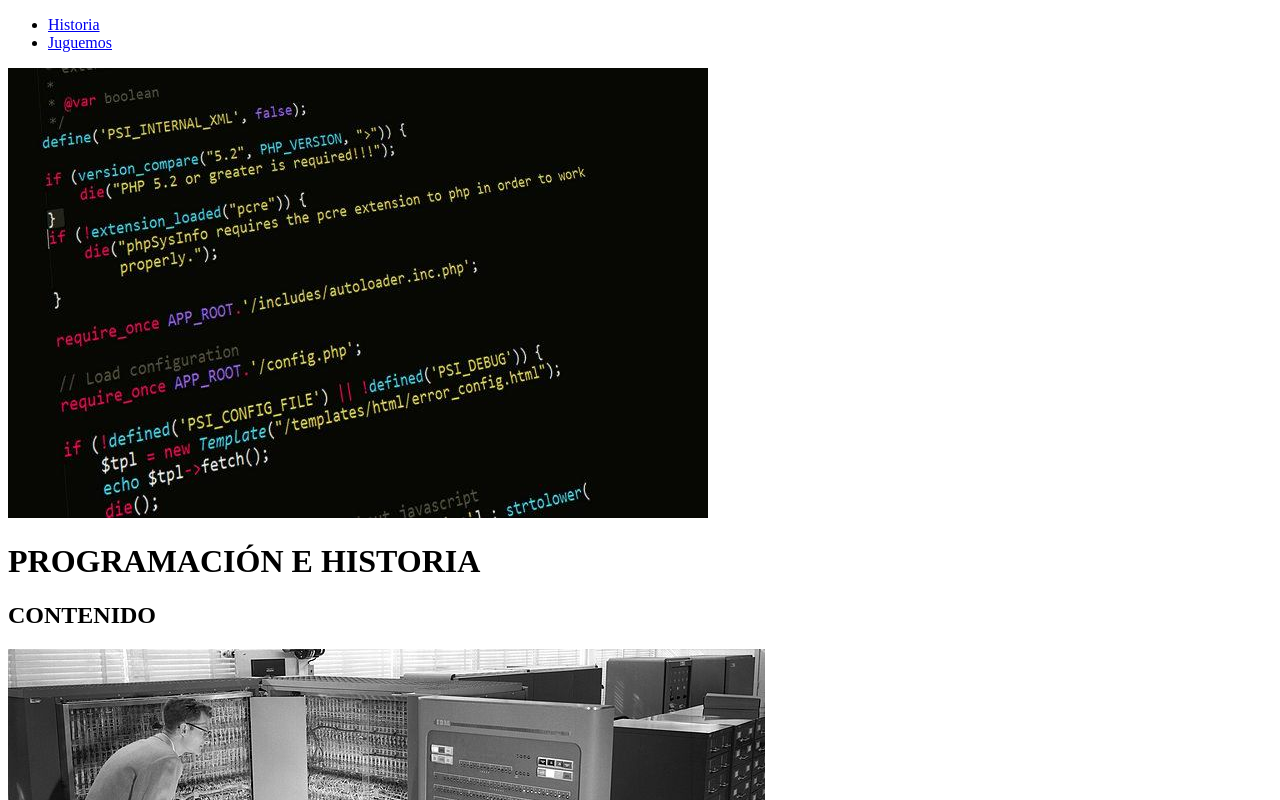
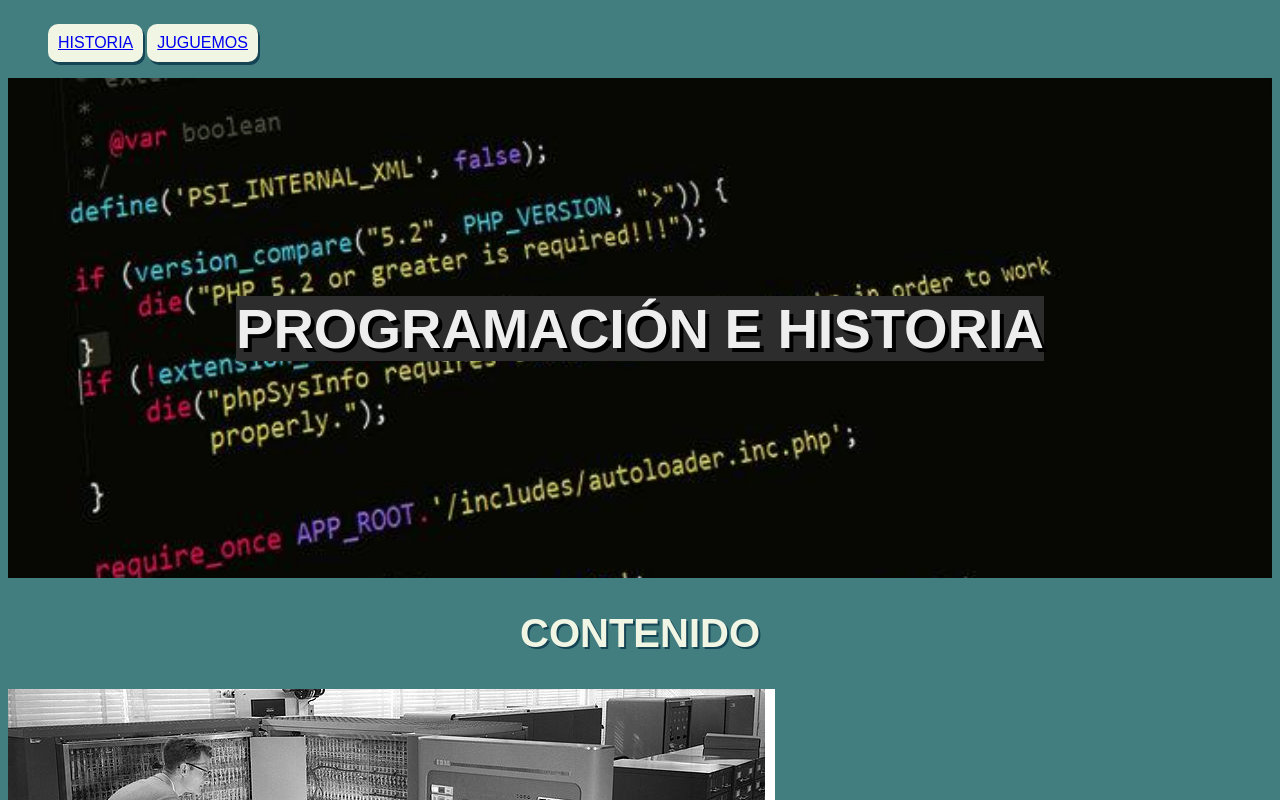
Before and after one commit to mkomanski/KomanskiTrabajoFinal, a plain HTML site: page index.html in a window 1280 px wide. Shown: the top 800 px of the page. Drawn offline with nearby package versions, Linux system fonts and the light colour scheme.

Commit message:
estilos de menu y banner

```diff
--- a/index.html
+++ b/index.html
@@ -13,27 +13,29 @@
 
 
 <body>
-    <header>
-        <!--logo computadora con animación mod2u2
 
+
+    <nav>
+
+         <!--logo computadora con animación mod2u2
         <a href="./index.html"</a>
-
         -->
 
-    </header>
-
-    <nav>
         <ul>  <!--menú: -->
-            <li> <a class="menu" href="./historia.html">Historia</a> </li>
-            <li> <a class="menu" href="./poneraprueba.html">Juguemos</a> </li>
+            <li class="menu"> <a  href="./historia.html">HISTORIA</a> </li>
+            <li class="menu"> <a href="./poneraprueba.html">JUGUEMOS</a> </li>
 
         </ul>
 
     </nav>
 
     <main>
-        <img id="baner_menu" src="./assets/imagenes/codigo.jpeg" alt="imagen código banner menu">
-        <h1>PROGRAMACIÓN E HISTORIA</h1>
+
+
+        <div id="baner_principal">
+            <h1>PROGRAMACIÓN E HISTORIA</h1>
+        </div>
+
 
         <h2>CONTENIDO</h2>
 
--- a/style.css
+++ b/style.css
@@ -1 +1,75 @@
 /* MARCELA SUSANA KOMANSKI - DNI 23771567 */
+
+body {
+    background-color: #427E80;
+}
+
+nav {
+    display: grid;
+    grid-template-columns: repeat(5,1fr);
+}
+
+.menu {
+    display: inline-block;
+    grid-column: 4/5;
+    text-decoration: none;
+    list-style-type: none;
+    font-family: 'Montserrat', sans-serif;
+    box-shadow: 2px 3px #154454;
+    border-radius: 10px;
+    padding: 10px;
+    background-color: #F0F5E4;
+    color: #154454;
+    font-weight: 300;
+    cursor: pointer;
+
+}
+
+#baner_principal {
+    background: url(./assets/imagenes/codigo.jpeg);
+    background-size: cover;
+    background-repeat: no-repeat;
+    min-height: 500px;
+    color: #eeeeee;
+    font-size: 28px;
+    display: flex;
+    justify-content: space-around;
+    align-items: center;
+    padding: 0px 100px;
+
+}
+
+h1 {
+    font-family: 'Montserrat', sans-serif;
+    background-color: #2D2D2D;
+    text-shadow: 4px 4px black;
+    text-align: center;
+    font-weight: bold;
+    display: block;
+    font-size: 2em;
+    margin-block-start: 0.67em;
+    margin-block-end: 0.67em;
+    margin-inline-start: 0px;
+    margin-inline-end: 0px;
+
+}
+
+h2 {
+    font-family: 'Montserrat', sans-serif;
+    text-shadow: 2px 2px #154454;
+    color: #F0F5E4;
+    font-size: 40px;
+    text-align: center;
+    display: block;
+    font-weight: bold;
+    margin-block-start: 0.83em;
+    margin-block-end: 0.83em;
+    margin-inline-start: 0px;
+    margin-inline-end: 0px;
+
+}
+
+.cont_padre {
+
+
+}
```
